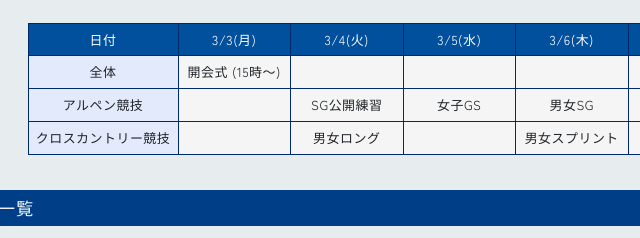
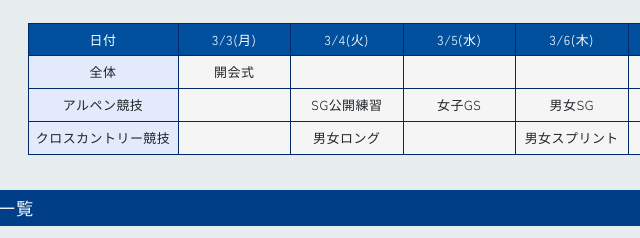
Before and after one commit to nzhzxnk/toitai.ski, a plain HTML site: page index.html in a window 1280 px wide. Shown: the part 561-799 px from the top of the page, 87-727 px from the left. Drawn offline with nearby package versions, Linux system fonts and the light colour scheme.

Commit message:
2/1710:35

```diff
--- a/index.html
+++ b/index.html
@@ -168,7 +168,7 @@
           <tbody>
             <tr>
               <td>全体</td>
-              <td>開会式 (15時〜)</td>
+              <td>開会式</td>
               <td></td>
               <td></td>
               <td></td>
```
Also changed, not shown: schedule.html (+1 -1 lines).
